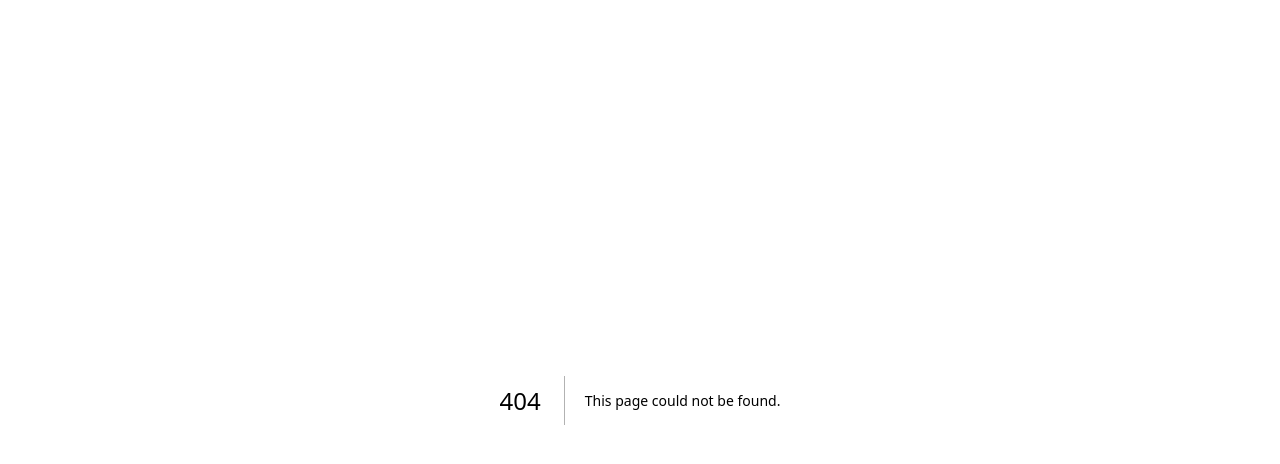
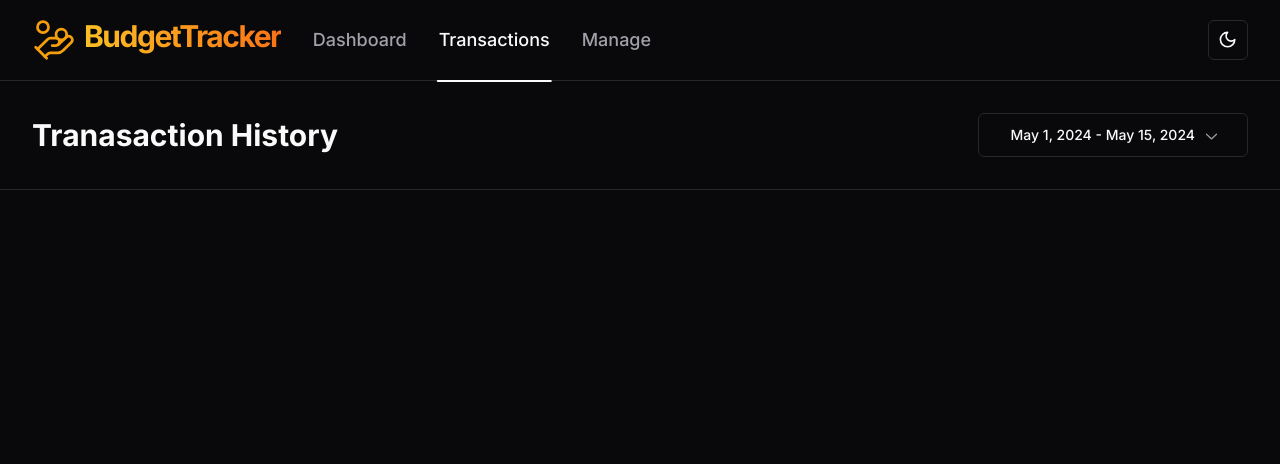
Before and after one commit to madhuraitsolutions/nextjs_expensetracker, a Next.js app: page /transactions in a window 1280 px wide. Before the commit this address had no page. Shown: the top 464 px of the page. Built offline with nearby package versions, Linux system fonts and the light colour scheme.

Commit message:
Create transactions folder inside app/(dashboard) and then inside this folder create page.tsx and update with code

```diff
--- /dev/null
+++ b/app/(dashboard)/transactions/page.tsx
@@ -0,0 +1,42 @@
+"use client";
+
+import { DateRangePicker } from '@/components/ui/date-range-picker';
+import { MAX_DATE_RANGE_DAYS } from '@/lib/constants';
+import { differenceInDays, startOfMonth } from 'date-fns';
+import React, { useState } from 'react'
+import { toast } from 'sonner';
+
+function TranasactionsPage() {
+    const [dateRange, SetDateRange] = useState<{ from: Date, to: Date }>({
+        from: startOfMonth(new Date()),
+        to: new Date()
+    });
+
+    return (
+        <div className='border-b bg-card'>
+            <div className='container flex flex-wrap items-center justify-between gap-6 py-8'>
+                <div>
+                    <p className='text-3xl font-bold'>Tranasaction History</p>
+                </div>
+                <DateRangePicker
+                    initialDateFrom={dateRange.from}
+                    initialDateTo={dateRange.to}
+                    showCompare={false}
+                    onUpdate={values => {
+                        const { from, to } = values.range;
+
+                        if (!from || !to) return;
+                        if (differenceInDays(to, from) > MAX_DATE_RANGE_DAYS) {
+                            toast.error("Max date range is " + MAX_DATE_RANGE_DAYS + " days");
+                            return;
+                        }
+
+                        SetDateRange({ from, to });
+                    }}
+                />
+            </div>
+        </div>
+    )
+}
+
+export default TranasactionsPage;
```
